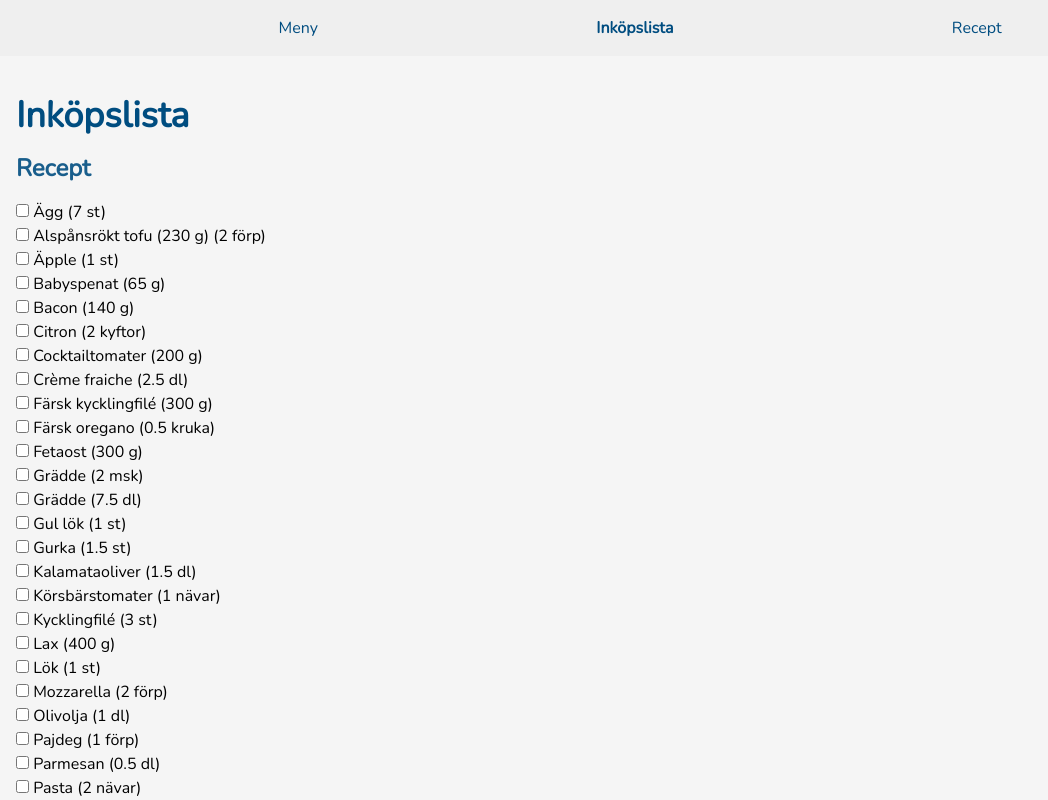
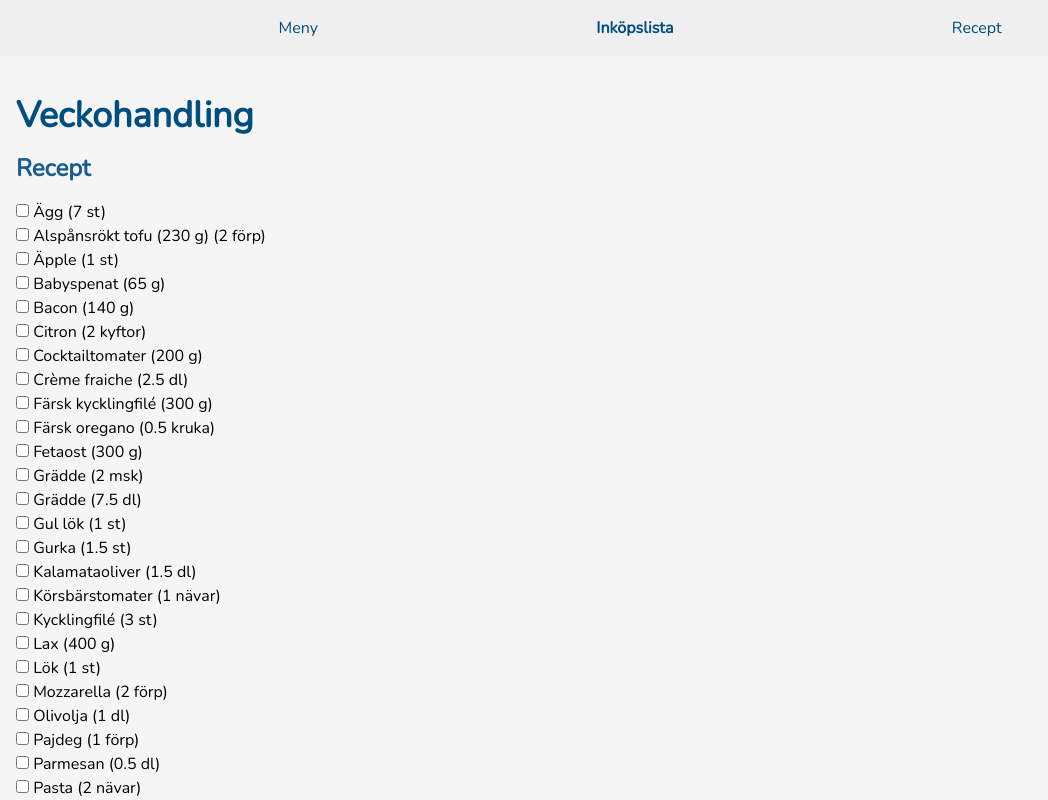
Before and after one commit to alexanderczigler/middag, a SvelteKit app: page /shoppingList in a window 1280 px wide. Shown: the top 800 px of the page, without its empty margins (0-1048 px from the left). Built offline with nearby package versions, Linux system fonts and the light colour scheme.

Commit message:
feat: update title

```diff
--- a/src/routes/shoppingList/+page.svelte
+++ b/src/routes/shoppingList/+page.svelte
@@ -35,7 +35,7 @@
   }
 </script>
 
-<h1>Inköpslista</h1>
+<h1>Veckohandling</h1>
 
 <h2>Recept</h2>
 {#if ingredients.length > 0}
```
